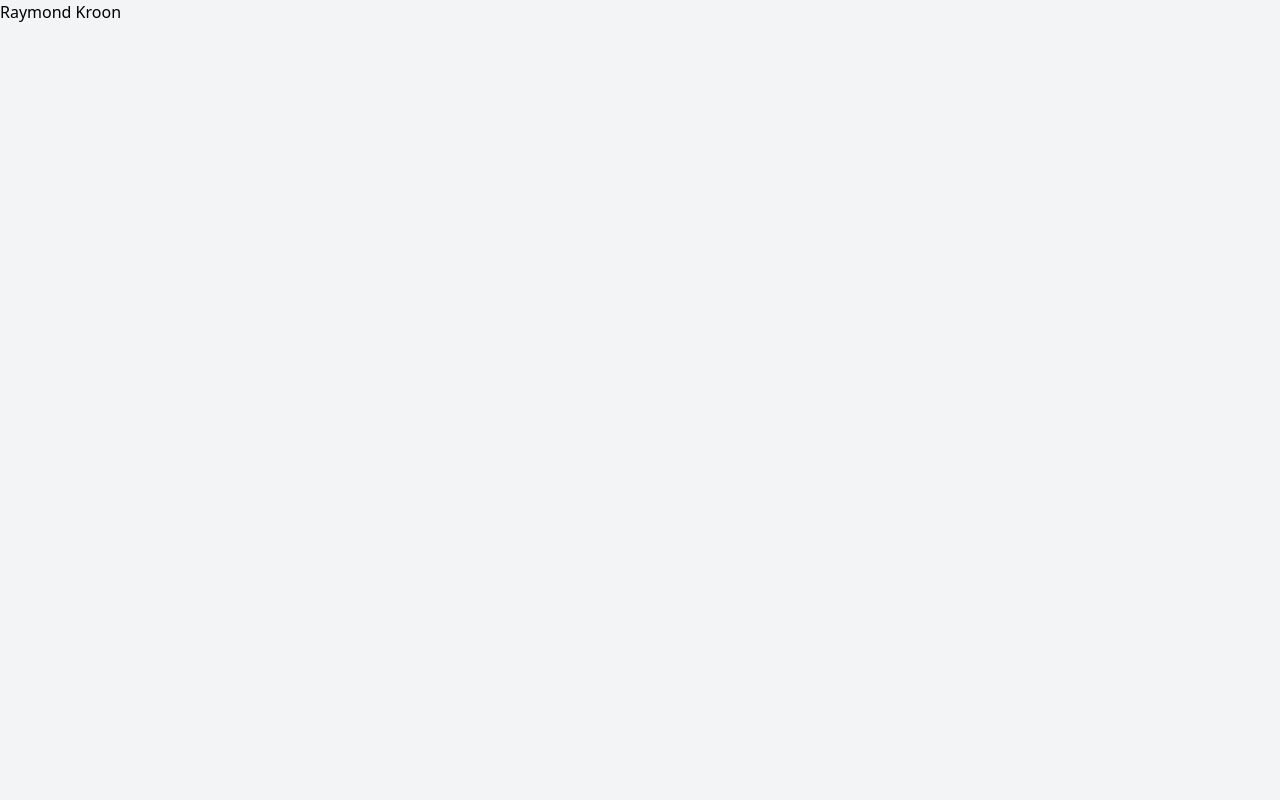
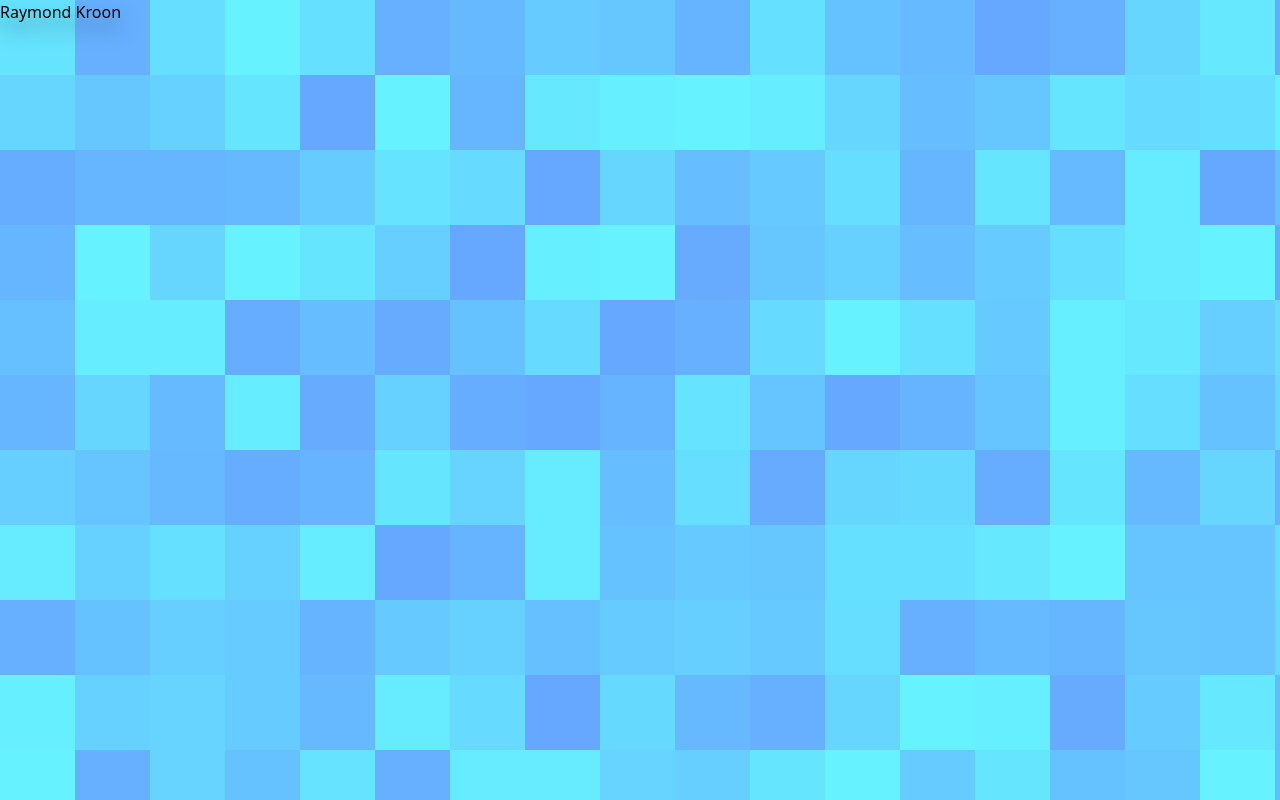
Before and after one commit to RaymondKroon/raymondkroon.nl, a SvelteKit app: page / in a window 1280 px wide. Built offline with nearby package versions, Linux system fonts and the light colour scheme.

Commit message:
add some background color

```diff
--- /dev/null
+++ b/src/lib/backgrounds/Disco.svelte
@@ -0,0 +1,77 @@
+<script lang="ts">
+	import { onMount } from 'svelte';
+
+	let squares: any[] = [];
+	const squareSize = 50; // Size of each square in pixels
+	let totalSquares = 0;
+	let squaresWidth = 0;
+	let squaresHeight = 0;
+	let documentHeight = 0;
+
+	onMount(() => {
+		const screenWidth = window.innerWidth;
+		documentHeight = document.documentElement.scrollHeight;
+
+		squaresHeight = Math.ceil(documentHeight / squareSize);
+		squaresWidth = Math.ceil(screenWidth / squareSize);
+
+		totalSquares = squaresWidth * squaresHeight;
+
+		squares = Array(totalSquares).fill(0).map((_, i) => i);
+	});
+</script>
+
+<style>
+    .square {
+        animation: colorchange 30s infinite alternate;
+    }
+
+    :root {
+        --start-color: #87cefa; /* sky blue */
+    }
+
+    @keyframes colorchange {
+        0% {
+            fill: var(--start-color);
+        }
+        25% {
+            fill: #b0c4de;
+        }
+        /* Light Steel Blue */
+        50% {
+            fill: #4682b4;
+        }
+        /* Steel Blue */
+        75% {
+            fill: #87ceeb;
+        }
+        /* Sky Blue */
+        100% {
+            fill: var(--start-color);
+        }
+        /* Blue */
+    }
+
+    svg {
+        z-index: -1;
+        position: absolute;
+        top: 0;
+        right: 0;
+        bottom: 0;
+        left: 0;
+    }
+
+    @media print {
+        svg {
+            display: none;
+        }
+    }
+</style>
+
+<svg width="100%" height="{documentHeight}">
+	{#each squares as _, i}
+		<rect class="square" style="animation-delay: {Math.random()*5}s" x={(i % squaresWidth) * squareSize}
+					y={Math.floor(i / squaresWidth) * squareSize} width={squareSize} height={squareSize}
+					fill="var(--start-color)" />
+	{/each}
+</svg>
--- /dev/null
+++ b/src/lib/backgrounds/StaticDisco.svelte
@@ -0,0 +1,56 @@
+<script lang="ts">
+ import { onMount } from 'svelte';
+
+ let squares: {color: string}[] = [];
+ const squareSize = 75; // Size of each square in pixels
+ let totalSquares = 0;
+ let squaresWidth = 0;
+ let squaresHeight = 0;
+ let documentHeight = 0;
+
+ const baseColor = { h: 200, s: 100, l: 0 }; // Base color in HSL format
+
+function getRandomColor() {
+  const hueVariation = Math.floor(Math.random() * 30) - 15; // Hue variation range: -15 to 15
+  const hue = baseColor.h + hueVariation;
+  const lightness = Math.max(baseColor.l, 70); // Ensure the lightness never goes below 30
+  return `hsl(${hue}, ${baseColor.s}%, ${lightness}%)`;
+}
+
+ onMount(() => {
+  const screenWidth = window.innerWidth;
+  documentHeight = document.documentElement.scrollHeight;
+
+  squaresHeight = Math.ceil(documentHeight / squareSize);
+  squaresWidth = Math.ceil(screenWidth / squareSize);
+
+  totalSquares = squaresWidth * squaresHeight;
+
+  squares = Array(totalSquares).fill(0).map(() => ({ color: getRandomColor() }));
+ });
+</script>
+
+<style>
+    svg {
+        z-index: -1;
+        position: absolute;
+        top: 0;
+        right: 0;
+        bottom: 0;
+        left: 0;
+    }
+
+    @media print {
+        svg {
+            display: none;
+        }
+    }
+</style>
+
+<svg width="100%" height="{documentHeight}">
+ {#each squares as square, i}
+  <rect class="square" x={(i % squaresWidth) * squareSize}
+     y={Math.floor(i / squaresWidth) * squareSize} width={squareSize} height={squareSize}
+     fill="{square.color}" />
+ {/each}
+</svg>
--- a/src/routes/+layout.svelte
+++ b/src/routes/+layout.svelte
@@ -1,6 +1,8 @@
 <script>
 	import '../app.css';
 	import { description, keywords, title } from '$lib/meta';
+	// import Disco from '$lib/backgrounds/Disco.svelte';
+	import StaticDisco from '$lib/backgrounds/StaticDisco.svelte';
 </script>
 
 <svelte:head>
@@ -14,7 +16,9 @@
 	<title>{title}</title>
 </svelte:head>
 
-<main class="container mx-auto">
+<StaticDisco />
+
+<main class="container mx-auto screen:drop-shadow-[0_10px_10px_rgba(0,0,0,.5)]">
 	<slot />
 </main>
 
--- a/src/routes/resume/+page.svelte
+++ b/src/routes/resume/+page.svelte
@@ -40,7 +40,7 @@
 	<title>Raymond Kroon - Resume</title>
 </svelte:head>
 
-<article class="grid grid-cols-1 md:grid-cols-3 gap-10 font-mono container max-w-screen-xl p-10 bg-white rounded-2xl my-20">
+<article class="container max-w-screen-md mx-auto grid grid-cols-1 md:grid-cols-3 gap-10 font-mono p-10 bg-white rounded-2xl my-20">
 
 	<section class="col-span-full flex justify-evenly">
 		<div class="border-2 border-black px-20 py-6 mb-6">
--- a/tailwind.config.js
+++ b/tailwind.config.js
@@ -3,7 +3,12 @@ export default {
   content: ['./src/**/*.{html,js,svelte,ts}'],
   theme: {
     fontFamily: { 'resume': ["Montserrat-Regular", "serif"] },
-    extend: {},
+    extend: {
+      screens: {
+        print: { raw: 'print' },
+        screen: { raw: 'screen' },
+      },
+    },
   },
   plugins: [],
 }
```
